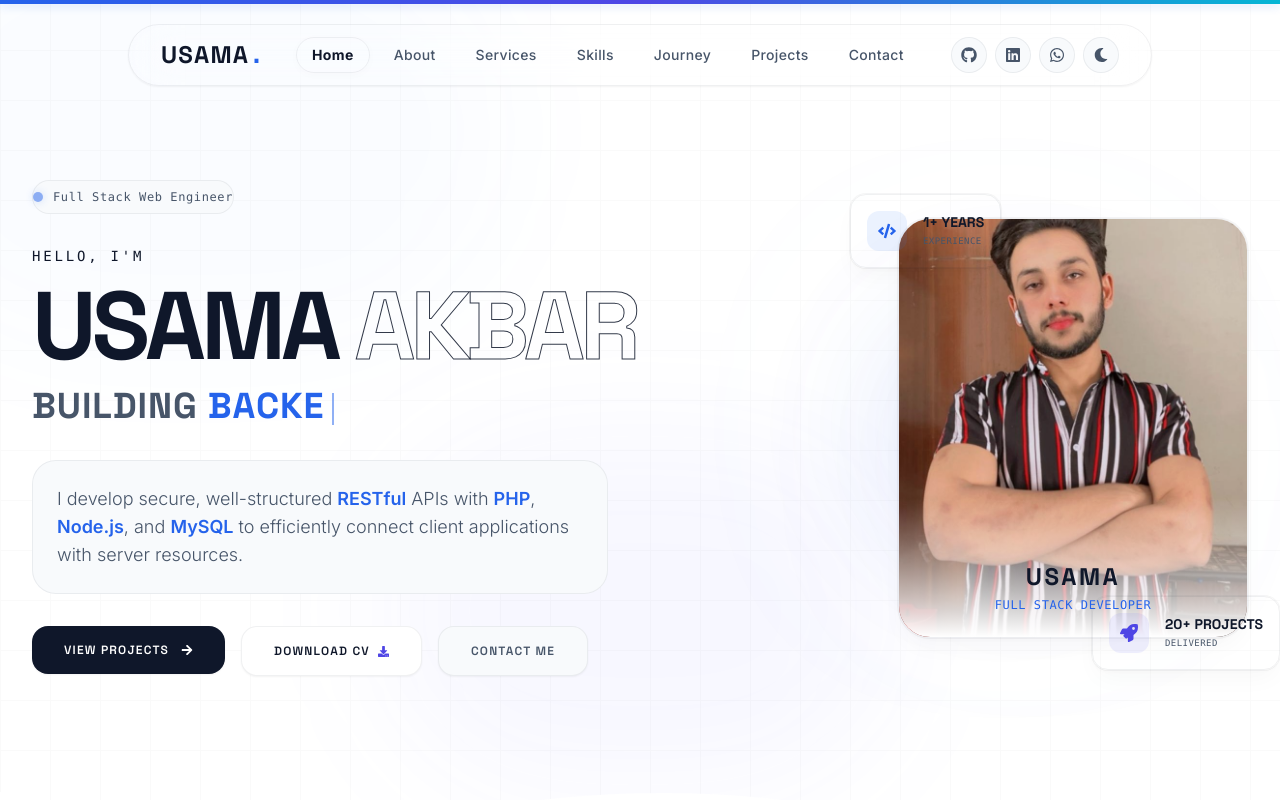
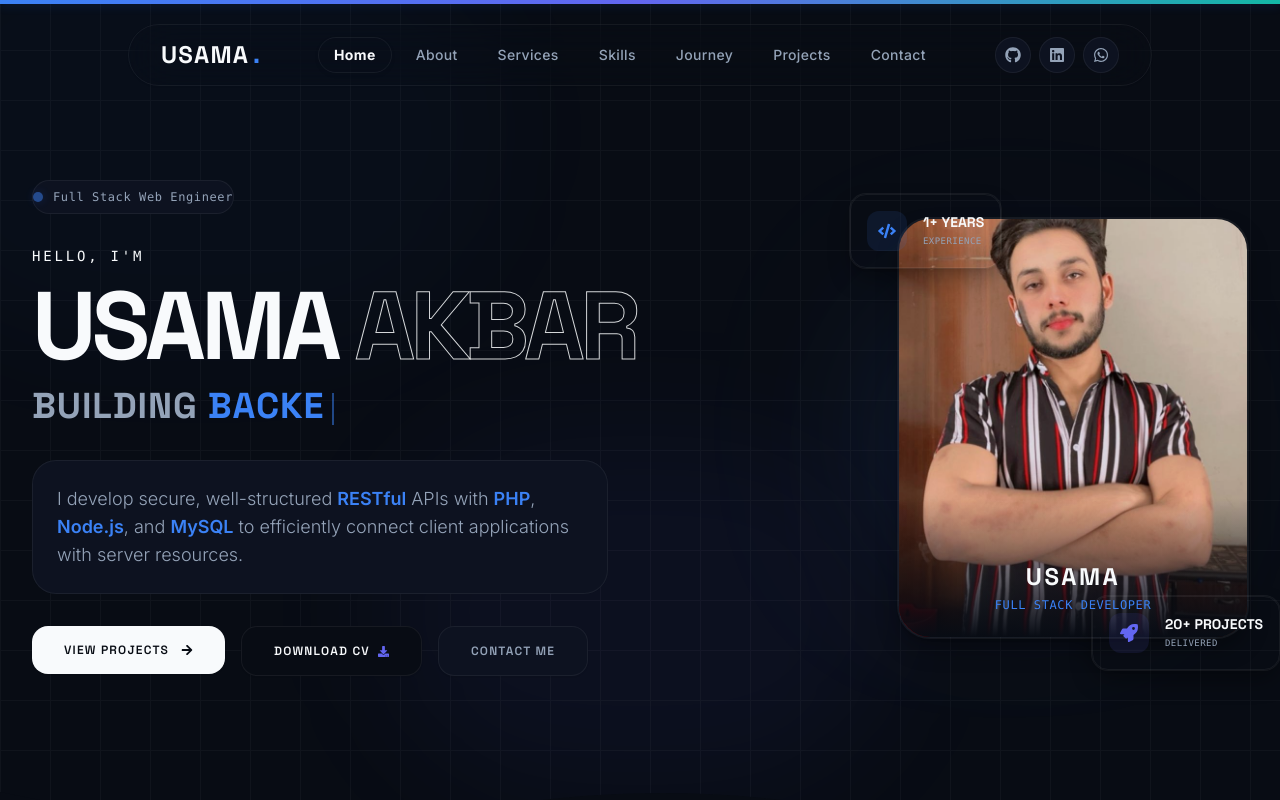
Before and after one commit to UsamaAkbar727/Portfolio, a React (Vite) app: page / in a window 1280 px wide. Shown: the top 800 px of the page. Built offline with nearby package versions, Linux system fonts and the light colour scheme.

Commit message:
feat: add responsive navigation component with scroll-linked active section detection

```diff
--- a/src/App.jsx
+++ b/src/App.jsx
@@ -16,13 +16,15 @@ export const ThemeContext = createContext();
 
 function App() {
   const { scrollYProgress } = useScroll();
-  const [theme, setTheme] = useState(() => {
-    const saved = localStorage.getItem('theme');
-    if (saved) return saved;
-    return window.matchMedia('(prefers-color-scheme: dark)').matches ? 'dark' : 'light';
-  });
+  const theme = 'dark';
+  const setTheme = () => {};
 
   useEffect(() => {
+    // Force dark mode on document element
+    document.documentElement.dataset.theme = 'dark';
+    document.documentElement.classList.add('dark');
+    localStorage.setItem('theme', 'dark');
+
     // Initialize Lenis smooth scroll
     const lenis = new Lenis({
       duration: 1.2,
@@ -43,16 +45,6 @@ function App() {
       window.lenis = null;
     };
   }, []);
-
-  useEffect(() => {
-    document.documentElement.dataset.theme = theme;
-    if (theme === 'dark') {
-      document.documentElement.classList.add('dark');
-    } else {
-      document.documentElement.classList.remove('dark');
-    }
-    localStorage.setItem('theme', theme);
-  }, [theme]);
 
   return (
     <ThemeContext.Provider value={{ theme, setTheme }}>
--- a/src/components/Navbar.jsx
+++ b/src/components/Navbar.jsx
@@ -1,4 +1,4 @@
-import { useState, useEffect, useContext } from 'react';
+import { useState, useEffect } from 'react';
 import { motion, AnimatePresence } from 'framer-motion';
 import {
   FaGithub,
@@ -11,12 +11,9 @@ import {
   FaCode,
   FaProjectDiagram,
   FaEnvelope,
-  FaSun,
-  FaMoon,
   FaServer,
   FaBriefcase,
 } from 'react-icons/fa';
-import { ThemeContext } from '../App';
 
 const navLinks = [
   { name: 'Home', href: '#home', icon: FaHome },
@@ -33,11 +30,6 @@ const Navbar = () => {
   const [isScrolled, setIsScrolled] = useState(false);
   const [activeSection, setActiveSection] = useState('home');
   const [isMobileMenuOpen, setIsMobileMenuOpen] = useState(false);
-  const { theme, setTheme } = useContext(ThemeContext);
-
-  const toggleTheme = () => {
-    setTheme(theme === 'light' ? 'dark' : 'light');
-  };
 
   useEffect(() => {
     // Lightweight scroll listener for header styling only
@@ -195,41 +187,12 @@ const Navbar = () => {
               <FaWhatsapp size={16} className="group-hover:text-green-600 transition-colors duration-300" />
             </motion.a>
 
-            {/* Theme Toggle Button */}
-            <motion.button
-              onClick={toggleTheme}
-              className="w-9 h-9 bg-bg-secondary border border-glass-border rounded-full flex items-center justify-center text-text-secondary hover:text-text-primary hover:bg-bg-tertiary hover:shadow-sm transition-all duration-300"
-              whileHover={{ scale: 1.1, y: -1 }}
-              whileTap={{ scale: 0.95 }}
-              title="Toggle Theme"
-              type="button"
-            >
-              <AnimatePresence mode="wait" initial={false}>
-                <motion.div
-                  key={theme}
-                  initial={{ y: -10, opacity: 0, rotate: -45 }}
-                  animate={{ y: 0, opacity: 1, rotate: 0 }}
-                  exit={{ y: 10, opacity: 0, rotate: 45 }}
-                  transition={{ duration: 0.2 }}
-                  className="flex items-center justify-center"
-                >
-                  {theme === 'light' ? <FaMoon size={14} /> : <FaSun size={14} />}
-                </motion.div>
-              </AnimatePresence>
-            </motion.button>
+
           </div>
 
           {/* Mobile Actions (Menu + Theme Toggle) */}
           <div className="flex md:hidden items-center gap-2">
-            <motion.button
-              onClick={toggleTheme}
-              className="w-9 h-9 bg-bg-secondary border border-glass-border rounded-full flex items-center justify-center text-text-primary"
-              whileTap={{ scale: 0.9 }}
-              title="Toggle Theme"
-              type="button"
-            >
-              {theme === 'light' ? <FaMoon size={14} /> : <FaSun size={14} />}
-            </motion.button>
+
 
             <motion.button
               className="w-9 h-9 bg-bg-secondary border border-glass-border rounded-full flex items-center justify-center text-text-primary"
```
